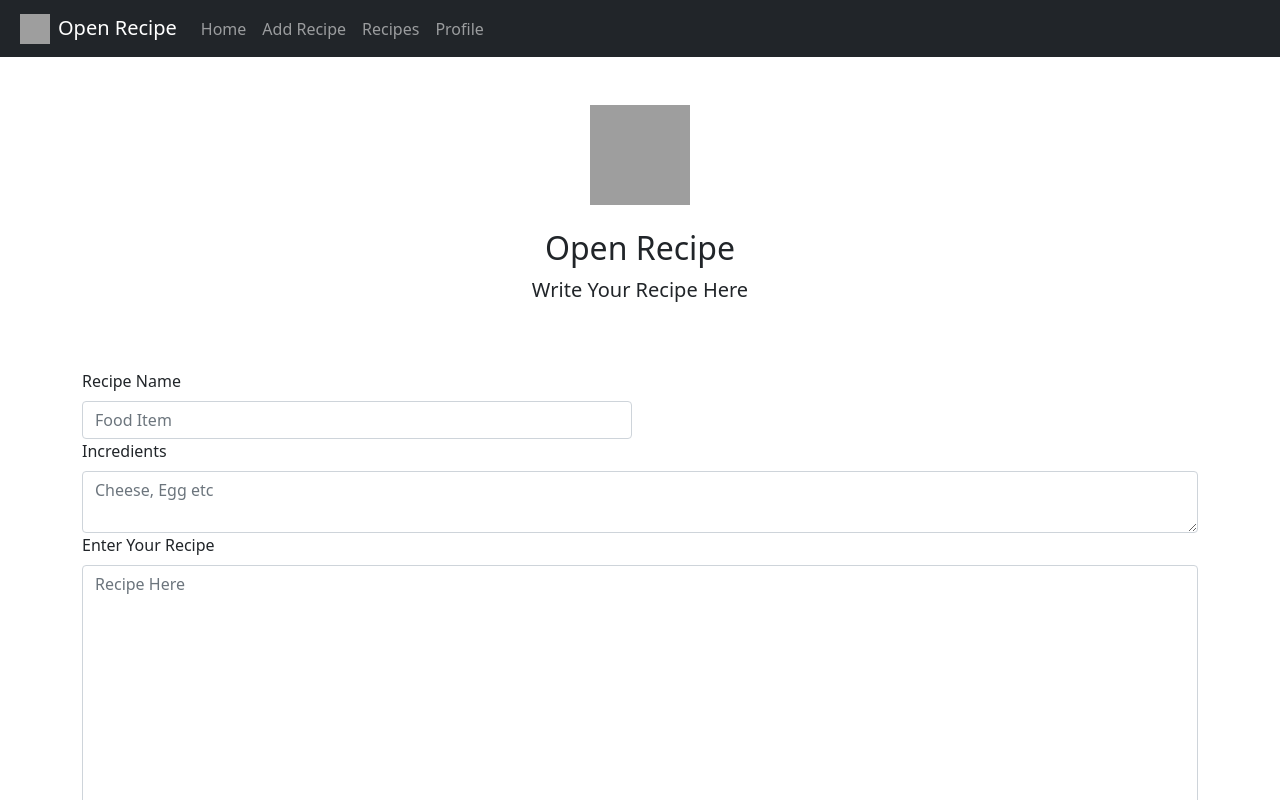
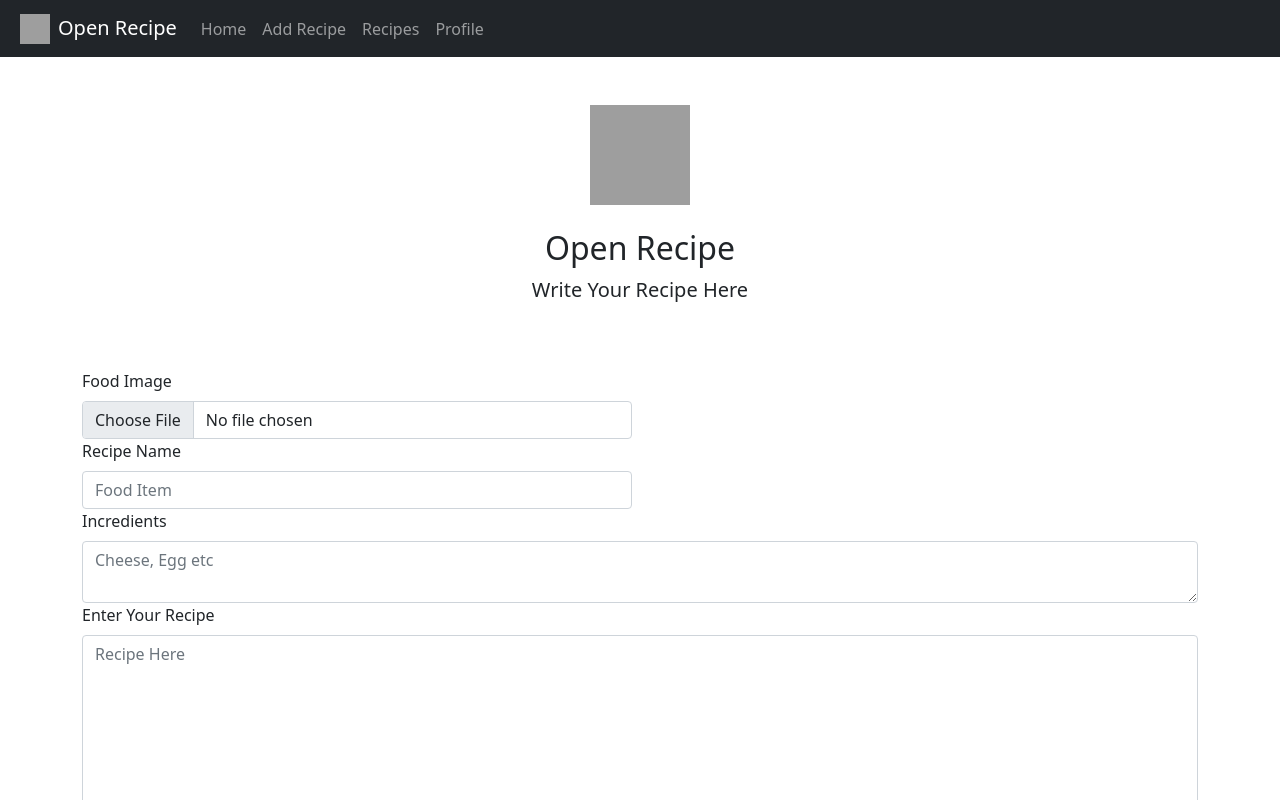
Before and after one commit to Paul-005/Open_Recipe, a React (Create React App) app: page /content-editing in a window 1280 px wide. Shown: the top 800 px of the page. Built offline with nearby package versions, Linux system fonts and the light colour scheme; sample sign-in values are in the browser's storage; grey boxes are pictures that could not be loaded.

Commit message:
Update ContentPage.jsx

```diff
--- a/src/pages/home/ContentPage.jsx
+++ b/src/pages/home/ContentPage.jsx
@@ -9,6 +9,7 @@ export default function ContentEditingPage() {
   const [recipeName, setRecipeName] = useState("");
   const [Incredients, setIncredients] = useState("");
   const [RecipeContent, setRecipeContent] = useState("");
+  const [FoodImg, setFoodImage] = useState([]);
 
   const [error, setError] = useState("");
   const [pending, setPending] = useState(false);
@@ -59,6 +60,16 @@ export default function ContentEditingPage() {
     }
   };
 
+  const selectedImgInput = (e) => {
+    if (e.target.files && e.target.files[0]) {
+      let reader = new FileReader();
+      reader.onload = (e) => {
+        setFoodImage(e.target.result);
+      };
+      reader.readAsDataURL(e.target.files[0]);
+    }
+  };
+
   return (
     <>
       <div className="container">
@@ -91,6 +102,30 @@ export default function ContentEditingPage() {
               </div>
             </div>
           )}
+
+          <img
+            style={{
+              height: 200,
+              width: 300,
+              display: FoodImg.length === 0 && "none"
+            }}
+            src={FoodImg}
+            alt=""
+          />
+
+          <div className="row g-3">
+            <div className="col-sm-6">
+              <label className="form-label">Food Image</label>
+              <input
+                onChange={selectedImgInput}
+                type="file"
+                accept=" image/jpeg, image/png"
+                className="form-control"
+                placeholder="Food Item"
+                required
+              />
+            </div>
+          </div>
 
           <div className="row g-3">
             <div className="col-sm-6">
```
